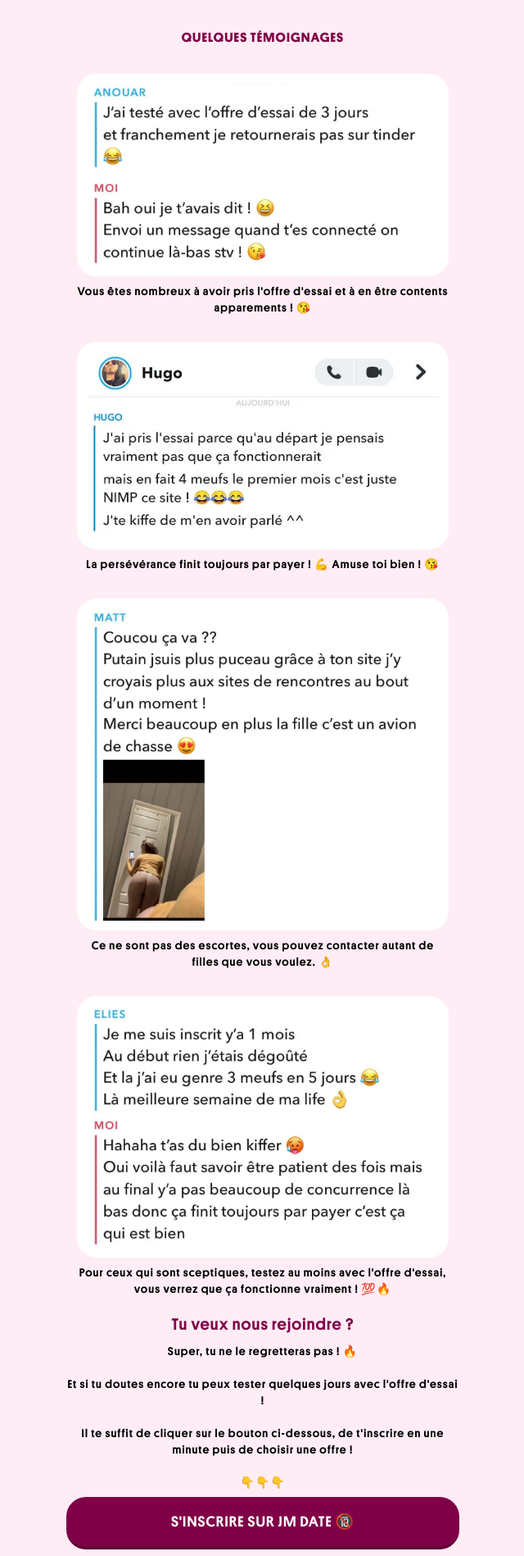
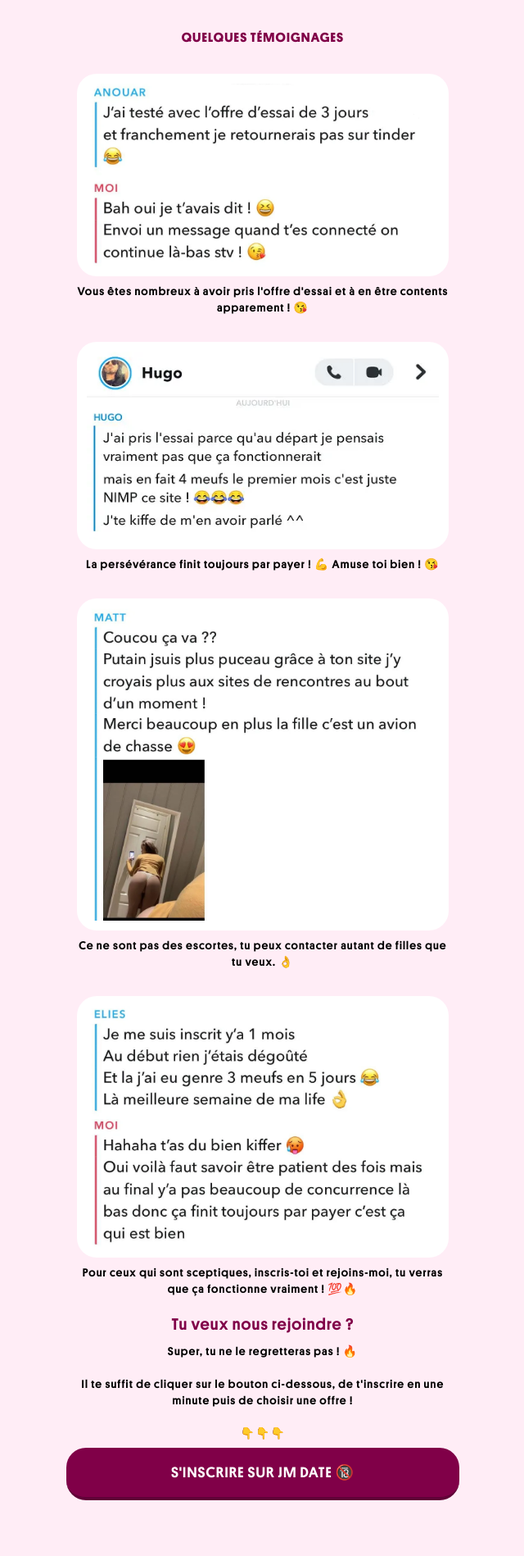
Before and after one commit to KolyStudio/dm, a SvelteKit app: page /ambrejolie50 in a window 1280 px wide. Shown: the part 1892-3790 px from the top of the page at 82% size, without its empty margins (319-959 px from the left). After the commit the page ends 3730 px from the top, so only its background shows below. Built offline with nearby package versions, Linux system fonts and the light colour scheme; no server answers; a web font is replaced by a local one.

Commit message:
first commit

```diff
--- a/src/routes/[id]/+page.svelte
+++ b/src/routes/[id]/+page.svelte
@@ -208,7 +208,7 @@
 			<img alt={prenom} src="/reviews/rev1.webp" />
 		</div>
 		<div class="text-center m-auto w-[85%] font-medium text-sm">
-			Vous êtes nombreux à avoir pris l'offre d'essai et à en être contents apparements ! 😘
+			Vous êtes nombreux à avoir pris l'offre d'essai et à en être contents apparement ! 😘
 		</div>
 	</div>
 
@@ -227,7 +227,7 @@
 			<img alt={prenom} src="/reviews/rev3.webp" />
 		</div>
 		<div class="text-center m-auto w-[85%] font-medium text-sm">
-			Ce ne sont pas des escortes, vous pouvez contacter autant de filles que vous voulez. 👌
+			Ce ne sont pas des escortes, tu peux contacter autant de filles que tu veux. 👌
 		</div>
 	</div>
 
@@ -237,7 +237,7 @@
 		</div>
 
 		<div class="text-center m-auto w-[85%] font-medium text-sm">
-			Pour ceux qui sont sceptiques, testez au moins avec l'offre d'essai, vous verrez que ça
+			Pour ceux qui sont sceptiques, inscris-toi et rejoins-moi, tu verras que ça
 			fonctionne vraiment ! 💯🔥
 		</div>
 	</div>
@@ -250,8 +250,7 @@
 			<div>
 				Super, tu ne le regretteras pas ! 🔥<br />
 				<br />
-				Et si tu doutes encore tu peux tester quelques jours avec l'offre d'essai ! <br />
-				<br />Il te suffit de cliquer sur le bouton ci-dessous, de t'inscrire en une minute puis de
+				Il te suffit de cliquer sur le bouton ci-dessous, de t'inscrire en une minute puis de
 				choisir une offre !<br />
 				<br />👇👇👇
 			</div>
```
